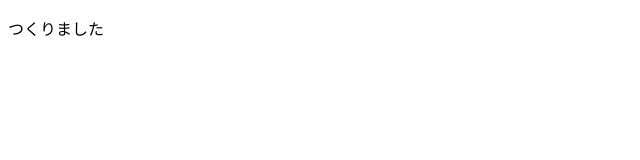
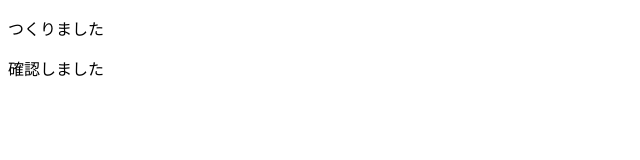
Before and after one commit to nagasawanaoyuki/Pages, a plain HTML site: page index.html in a window 1280 px wide. Shown: the whole page, without its empty margins (0-640 px from the left). Drawn offline with Linux system fonts and the light colour scheme.

Commit message:
pタグを追加

```diff
--- a/index.html
+++ b/index.html
@@ -5,5 +5,6 @@
   </head>
   <body>
     <p>つくりました</p>
+	<p>確認しました</p>
   </body>
 </html>
```
